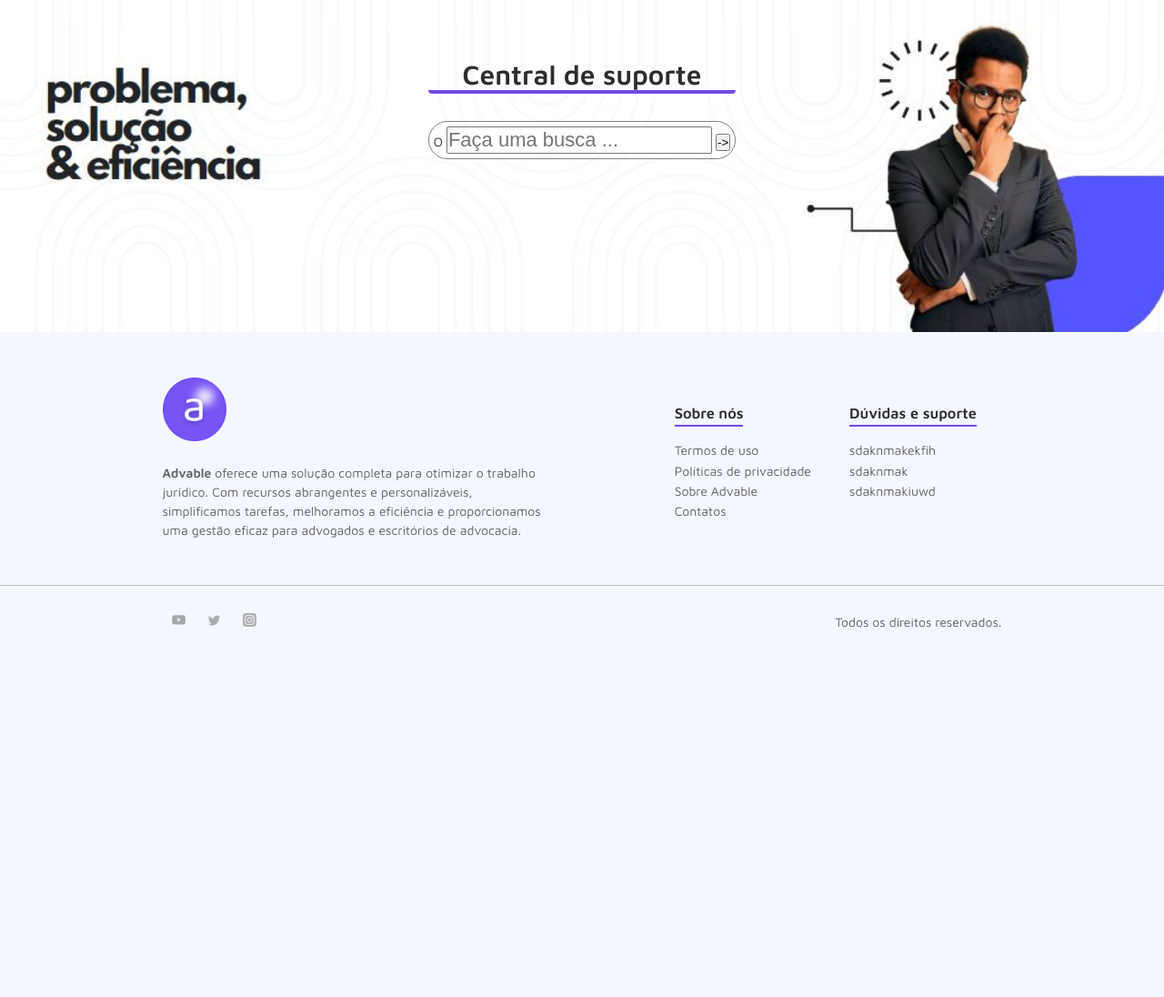
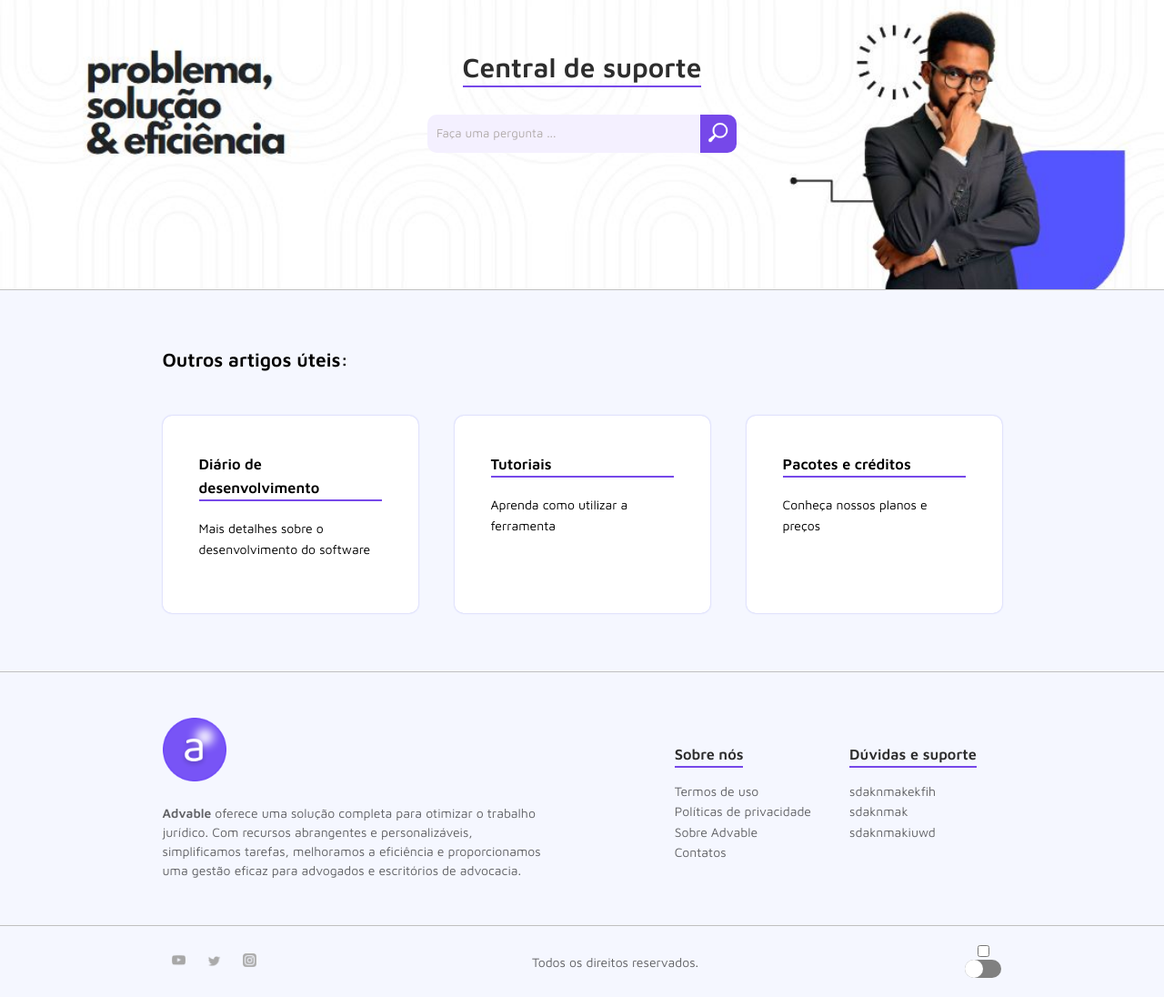
Before and after one commit to miporins/advable, a website: page contato.html in a window 1280 px wide. Shown: the part 96-1192 px from the top of the page at 91% size. Before the commit the page ends 818 px from the top, so only its background shows below. Drawn offline with nearby package versions, Linux system fonts and the light colour scheme.

Commit message:
melhorias na central de suporte, modo dark e botão de tema

```diff
--- a/contato.html
+++ b/contato.html
@@ -8,6 +8,7 @@
 		<link rel="stylesheet" href="styles.css">
 		<link rel="stylesheet" href="darkmode.css">
 		<link href="https://fonts.googleapis.com/css2?family=Nunito+Sans&display=swap" rel="stylesheet">
+		<link rel="stylesheet" href="https://use.fontawesome.com/releases/v5.3.1/css/all.css" integrity="sha384-mzrmE5qonljUremFsqc01SB46JvROS7bZs3IO2EmfFsd15uHvIt+Y8vEf7N7fWAU" crossorigin="anonymous">
 
 		<title>Advable</title>
 	</head>
@@ -24,23 +25,42 @@
 					<ul class="menu">
 						<li><a href="index.html" class="menu-links">Início</a></li>
 						<li><a href="sobre.html" class="menu-links">Sobre</a></li>
-						<li><a href="creditos.html" class="menu-links">Preços</a></li>
-						<li><a href="contato.html" class="menu-links">Contato</a></li>
+						<li><a href="contato.html" class="menu-links">Central de suporte</a></li>
 						<li class="acesso-li"><a href="https://advable-mvp.herokuapp.com/login" class="acesso"><strong>Acesso</strong></a></li>
 					</ul>
 				</div>
 			</div>
 		</header>
 		<main>
-			<section class="container-fluid bg-support">
-				<div class="container search-container">
-					<div class="search-box">
-						<h1>Central de suporte</h1>
-						<form target="_blank">
-							O
-							<input type="text" placeholder="Faça uma busca ...">
-							<button type="submit">-></button>
-						</form>
+
+			<section class="container-fluid bg-support border-bottom">
+				<div class="search-header">
+					<h1>Central de suporte</h1>
+							<div class="search-bar">
+							<input type="search" placeholder="Faça uma pergunta ..." class="search-input">
+							<a href="#"><img src="./imagens/lupa-white.png" alt=""></a>
+						</div>
+				</div>
+			</section>
+
+			<section class="outros-artigos border-bottom">
+				<div class="container">
+					<h1 class="center-mobile">
+						Outros artigos úteis:
+					</h1>
+					<div class="artigos-container">
+						<div class="artigos-cards">
+							<h3>Diário de desenvolvimento</h3>
+							<p>Mais detalhes sobre o desenvolvimento do software</p>
+						</div>
+						<div class="artigos-cards">
+							<h3>Tutoriais</h3>
+							<p>Aprenda como utilizar a ferramenta</p>
+						</div>
+						<div class="artigos-cards">
+							<h3>Pacotes e créditos</h3>
+							<p>Conheça nossos planos e preços</p>
+						</div>
 					</div>
 				</div>
 			</section>
@@ -127,6 +147,13 @@
 					</nav>
 
 					<p>Todos os direitos reservados.</p>
+
+					<button class="theme-btn" onclick="toggleTheme()">
+						<input type="checkbox" id="chk" class="theme-checkbox">
+						<label for="chk" class="switch">
+							<span class="slider"></span>
+						</label>
+					</button>
 				</div><!---->
 			</div>
 			<!---->
--- a/darkmode.css
+++ b/darkmode.css
@@ -177,3 +177,46 @@
   color: var(--colorTextDark);
   background-color: var(--purple);
 }
+
+body.dark .artigos-cards {
+  padding: 40px;
+  line-height: 1.6;
+  box-shadow: 0 0 2px rgba(57, 57, 64, 0.402);
+  border-radius: 10px;
+  background-color: var(--cards-dark);
+  transition: 0.3s;
+}
+
+body.dark .artigos-cards:hover {
+  cursor: pointer;
+  box-shadow: 10px 30px 15px rgba(11, 11, 11, 0.915);
+}
+
+body.dark .artigos-cards h3 {
+  border-bottom: solid 2px var(--purple);
+}
+
+body.dark .artigos-cards p{
+  padding: 1.2rem 0;
+  color: var(--clearTextDark);
+}
+
+body.dark .search-input {
+  background-color: var(--cards-dark);
+}
+
+body.dark .search-header input::placeholder {
+  color: var(--clearTextDark);
+  opacity: 0.5;
+  font-family: 'Maven Pro', sans-serif;
+}
+
+body.dark .search-header input:focus {
+  border-color: rgb(238, 235, 235);
+  box-shadow: 15px 10px 15px rgba(255, 255, 255, 0.402);
+  outline: none;
+}
+
+body.dark .search-header a:hover {
+  opacity: 0.9;
+}
--- a/styles.css
+++ b/styles.css
@@ -7,7 +7,7 @@
     --bg-light: #f2f2f2;
     --bg-lighter: #ffffff;
     --purple: rgb(118, 72, 233);
-    --clear-purple: rgb(202, 187, 236);
+    --clear-purple: rgb(244, 240, 255);
     --colorText: hsla(0,0%,0%,.607);
     --colorTextDark: #ffffff;
     --clearTextDark: hsla(0,0%,100%,.607);
@@ -214,9 +214,9 @@
     text-decoration: none;
     color: var(--colorTextDark);
     background-color: var(--purple);
-    border: solid 3px var(--purple);
+    border: solid 2px var(--purple);
     border-radius: 3px;
-    padding: 11px 17px;
+    padding: 12px 17px;
     transition: 0.3s;
 }
 
@@ -598,6 +598,44 @@
 #footer-icons p {
     color: var(--colorText);
 }
+
+#chk {
+    /* display: none; */
+}
+
+#chk:checked ~ .switch {
+    background-color: var(--purple);
+}
+
+#chk:checked ~ .switch .slider {
+    transform: translateX(20px);
+}
+
+.switch {
+    position: relative;
+    background-color: gray;
+    width: 40px;
+    height: 20px;
+    border-radius: 40px;
+    display: flex;
+    align-items: center;
+    transition: all .3s ease-in-out;
+    cursor: pointer;
+}
+
+.slider {
+    position: absolute;
+    background-color: white;
+    border-radius: 50%;
+    width: 20px;
+    height: 20px;
+    transition: all .3s ease-in-out;
+}
+
+.theme-btn {
+    background-color: transparent;
+    border: none;
+}
 /**/
 /**/
 /* início da página sobre advable */
@@ -628,49 +666,113 @@
     background-image: url(./imagens/bg-suporte.jpg);
     background-position: center;
     background-size: cover;
-    padding-top: 100px;
+    text-align: center;
+    flex-grow: 1;
+    flex-shrink: 0;
+    padding: 150px;
 }
 
-.search-container {
+.search-header h1 {
+    font-size: 30px;
+    display: inline-block;
+    border-bottom: solid 2px;
+    border-color: var(--purple);
+    color: var(--clearText);
+    line-height: 40px;
+}
+
+.search-header div {
+    margin-top: 30px;
     display: flex;
     justify-content: center;
-    align-items: center;
-    color: var(--clearText);
 }
 
-.search-box {
-    margin: auto;
-    margin-top: 60px;
-    margin-bottom: 190px;
+
+.search-input {
+    width: 300px;
+    padding: 10px;
+    border-top-left-radius: 10px;
+    border-bottom-left-radius: 10px;
+    border-style: none;
+    background-color: var(--clear-purple);
+    transition: 0.3s;
 }
 
-.search-container h1 {
-    margin-bottom: 30px;
-    border-bottom: solid 4px var(--purple);
-    border-radius: 4px;
-    font-size: 30px;
-    text-align: center;
+.search-header input:focus {
+  border-color: rgb(89, 84, 84);
+  box-shadow: 0 0 2px rgba(57, 57, 64, 0.402);
+  outline: none;
 }
 
-.search-container form {
-    border: 1px solid gray;
-    border-radius: 100px;
-    padding: 5px;
+.search-header input::placeholder {
+    color: rgb(177, 171, 171);
+    font-family: 'Maven Pro', sans-serif;
+  }
+
+.search-header a {
+    background-color: var(--purple);
+    border-top-right-radius: 10px;
+    border-bottom-right-radius: 10px;
+    transition: 0.3s;
 }
 
-.search-container input {
-    font-size: 22px;
+.search-header a:hover {
+    opacity: 0.8;
 }
+
+.search-header img {
+    max-width: 40px;
+    color: white;
+}
+
+/* outros artigos */
+.outros-artigos .container {
+    display: flex;
+    flex-direction: column;
+    padding: 4rem 2rem;
+}
+
+.artigos-container {
+    display: grid;
+    grid-template-columns: 1fr 1fr 1fr;
+    gap: 40px;
+    margin-top: 50px;
+}
+
+.artigos-cards {
+    border-color: var(--purple);
+    padding: 40px;
+    line-height: 1.6;
+    box-shadow: 0 0 2px rgba(70, 73, 233, 0.402);
+    border-radius: 10px;
+    background-color: var(--light-cards);
+    transition: 0.3s;
+}
+
+.artigos-cards:hover {
+    cursor: pointer;
+    box-shadow: 10px 20px 10px rgb(112, 97, 146);
+}
+
+.artigos-cards h3 {
+    border-bottom: solid 2px var(--purple);
+}
+
+.artigos-cards p{
+    padding: 1.2rem 0;
+}
+/* fim da página de suporte */
 
 /* início da versão mobile */
 @media (max-width: 425px) {
-    body {
-        font-size: small;
-    }
-
     .mobile {
         flex-direction: column;
         justify-content: center;
+    }
+
+    .center-mobile {
+        margin: auto;
+        text-align: center;
     }
 
     .d-flex {
@@ -800,6 +902,13 @@
    #social-media{ padding: 20px 0 0 0; }
 
    #footer-icons p { margin: 0; }
+
+    .artigos-container {
+        display: flex;
+        flex-direction: column;
+        text-align: center;
+}
+
    /**/
 }
 /* fim da versão mobile */
@@ -932,6 +1041,15 @@
 
     #social-media img { max-width: 22px; }
 
+    .artigos-container {
+        grid-template-columns: 1fr 1fr;
+        text-align: center;
+    }
+
+    .outros-artigos h1 {
+        grid-template-columns: 1fr 1fr;
+        text-align: center;
+    }
 }
 
 /* início da versão desktop */
```
Also changed, not shown: index.html (+9 -3 lines), sobre.html (+5 -6 lines), imagens/lupa-white.png (added).
